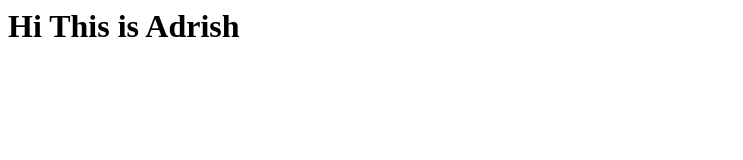
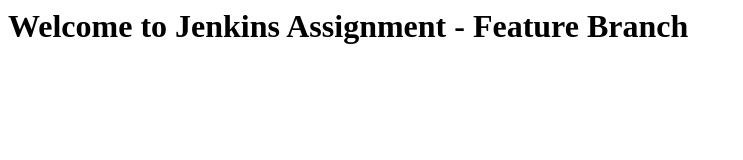
Before and after one commit to Adrish-BITS/DevOps-assignment-1, a plain HTML site: page index.html in a window 1280 px wide. Shown: the whole page, without its empty margins (0-743 px from the left). Drawn offline with Linux system fonts and the light colour scheme.

Commit message:
Update index.html

```diff
--- a/index.html
+++ b/index.html
@@ -1 +1 @@
-<H1>Hi This is Adrish</H1>
+<h1>Welcome to Jenkins Assignment - Feature Branch</h1>
```
